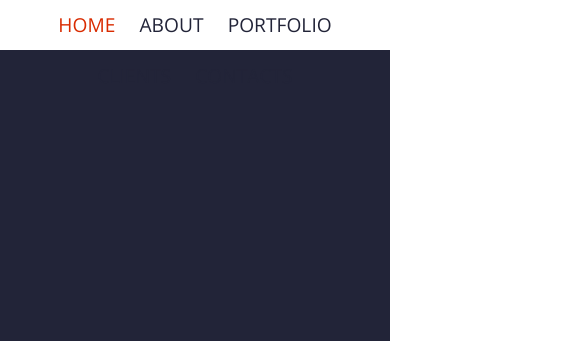
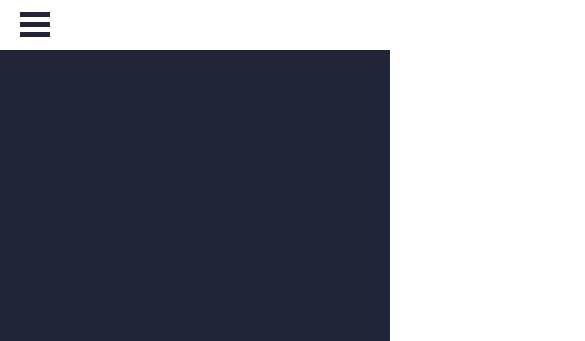
Before and after one commit to JumbleTron/scrool-nav, a plain HTML site: page index.html in a window 390 px wide. Shown: the top 341 px of the page, 585 px wide, since content can reach past the window. Drawn offline with nearby package versions, Linux system fonts and the light colour scheme.

Commit message:
dodanie responsive menu

```diff
--- a/index.html
+++ b/index.html
@@ -51,10 +51,54 @@
                 text-decoration: none;
                 font-size: 1.2em;
                 text-transform: uppercase;
+                -webkit-transition: color 0.5s;
+                transition: color 0.5s;
             }
             .main-nav li a:hover,
             .main-nav li a.active {
                 color: #d92b00;
+            }
+            .scrool-nav-show {
+                display: none;
+            }
+            @media screen and (max-width: 1000px) {
+                .main-wrapper {
+                    width: 100%;
+                }
+                header {
+                    line-height: normal;
+                    position: relative;
+                }
+                .main-nav {
+                    height: 0;
+                    overflow: hidden;
+                    -webkit-transition: height 0.5s;
+                    transition: height 0.5s;
+                }
+                .main-nav li {
+                    display: block;
+                    margin: 10px 0;
+                }
+                .scrool-nav-show {
+                    display: block;
+                    border-bottom: #222438 solid 5px;
+                    border-top: #222438 solid 5px;
+                    width: 30px;
+                    height: 15px;
+                    position: absolute;
+                    left: 20px;
+                    top: 12px;
+                }
+                .scrool-nav-show:before {
+                    position: absolute;
+                    top: 5px;
+                    left: 0px;
+                    display: block;
+                    height: 5px;
+                    width: 30px;
+                    background: #222438;
+                    content: '';
+                }
             }
         </style>
     </head>
@@ -64,8 +108,9 @@
                 <ul class="main-nav">
                     <li><a href="#home">Home</a></li>
                     <li><a href="#about">About</a></li>
+                    <li><a href="http://google.pl">google</a></li>
                     <li><a href="#portfolio">Portfolio</a></li>
-                    <li><a href="#clients">Clients</a></li>
+                    <li><a href="#ignore-page" class="scroolnav-ignore">Ignore page</a></li>
                     <li><a href="#contacts">Contacts</a></li>
                 </ul>
             </nav>
@@ -85,9 +130,9 @@
                 <h2>Portfolio Page</h2>
             </div>
         </div>
-        <div class="scrol-page" id="clients" style="background:#DBED00">
+        <div class="scrol-page" id="ignore-page" style="background:#DBED00">
             <div class="main-wrapper">
-                <h2>Clients Page</h2>
+                <h2>Ignore Page</h2>
             </div>
         </div>
         <div class="scrol-page" id="contacts" style="background:#800080">
@@ -100,7 +145,9 @@
     <script src="js/scrolnav.js" type="text/javascript"></script>
     <script>
         $(function() {
-            $('header').scrolnav();
+            $('header').scrolnav({
+                oneScrean: true,
+            });
         });
     </script>
 </html>
--- a/js/scrolnav.js
+++ b/js/scrolnav.js
@@ -11,19 +11,38 @@
                 autoScroll: true,
                 offset: $(this).height()+$(this).offset().top,
                 menuFixed: true,
+                oneScrean: false,
+                responsiveMenu: true,
+                hideMenu: true,
             }, options );
 
             $(this).addClass('scrolnav');
-
+            if(settings.responsiveMenu) {
+                $(this).append('<a href="#" class="scrool-nav-show"></a>');
+            }
             var pageOffset = new Array();
             var lastScroll;
+            var menuHeight = $(this).height();
 
-            $(settings.selector).height($(window).height());
+            if(settings.oneScrean) {
+                $(settings.selector).height($(window).height());
+            }
+
+            $('.scrool-nav-show').clicktoggle(
+                function(){
+                    $('.scrolnav').css('height','auto');
+                    $('.scrolnav').find('ul').css('height','auto');
+                },
+                function(){
+                    $('.scrolnav').css('height',menuHeight);
+                    $('.scrolnav').find('ul').css('height','0');
+                }
+            );
 
             $('.scrolnav').find('a').each(function(key,value) {
                 var exclude = false;
                 if(typeof $(value).attr('class') != 'undefined') {
-                    var req = new RegExp('^.*\\s'+settings.ignoreClass+'\\s.*$', "g");
+                    var req = new RegExp('^.*'+settings.ignoreClass+'.*$', "g");
                     exclude = req.test($(value).attr('class'));
                 }
                 var id = $(value).prop("hash");
@@ -31,8 +50,11 @@
                     $(value).addClass(settings.itemClass);
                     $(value).click(function() {
                         if(!disable) {
+                            if(settings.hideMenu && settings.responsiveMenu && $('.scrool-nav-show').is(':visible')) {
+                                $('.scrool-nav-show').trigger("click");
+                            }
                             $('html, body').animate({
-                                scrollTop: $(id).offset().top
+                                scrollTop: $(id).offset().top-settings.offset
                             }, settings.scrollSpeed,function() {
                                 $('.scrolnav').find('.'+settings.activeClass).removeClass(settings.activeClass);
                                 $(value).addClass(settings.activeClass);
@@ -92,7 +114,7 @@
                     } else if (currentPos < lastScroll ){
                         if(settings.offset >= currentPos && settings.menuFixed) {
                             $('.scrolnav').css({
-                                'position': 'static',
+                                'position': 'relative',
                                 'top': 'auto',
                                 'left': 'auto',
                                 'width': 'auto'
@@ -113,6 +135,9 @@
             });
 
             $(window).resize(function () {
+                if(settings.oneScrean) {
+                    $(settings.selector).height($(window).height());
+                }
                 pageOffset.forEach(function(entry) {
                     var newOffset = $('body').find(settings.selector+entry.key);
                     entry.offset = newOffset.offset().top
@@ -135,6 +160,21 @@
         }
     };
 
+    $.fn.clicktoggle = function(a, b) {
+        return this.each(function() {
+            var clicked = false;
+            $(this).click(function(e) {
+                e.preventDefault();
+                if (clicked) {
+                    clicked = false;
+                    return b.apply(this, arguments);
+                }
+                clicked = true;
+                return a.apply(this, arguments);
+            });
+        });
+    };
+
     function findMenuElement(array,key,pos) {
         for (var index = 0;index < array.length;++index) {
             if(array[index].key == key) {
@@ -155,6 +195,4 @@
             }
         }
     }
-
-    $.fn.scrolnav.defaults = { 'selector': '.scrol-page', scrollSpeed: 2000, activeClass: 'active', ignoreClass: 'scroolnav-ignore', itemClass: 'scroolnav-item', autoScroll: true, menuPos: 'top',menuFixed: true };
 })(jQuery);
```
